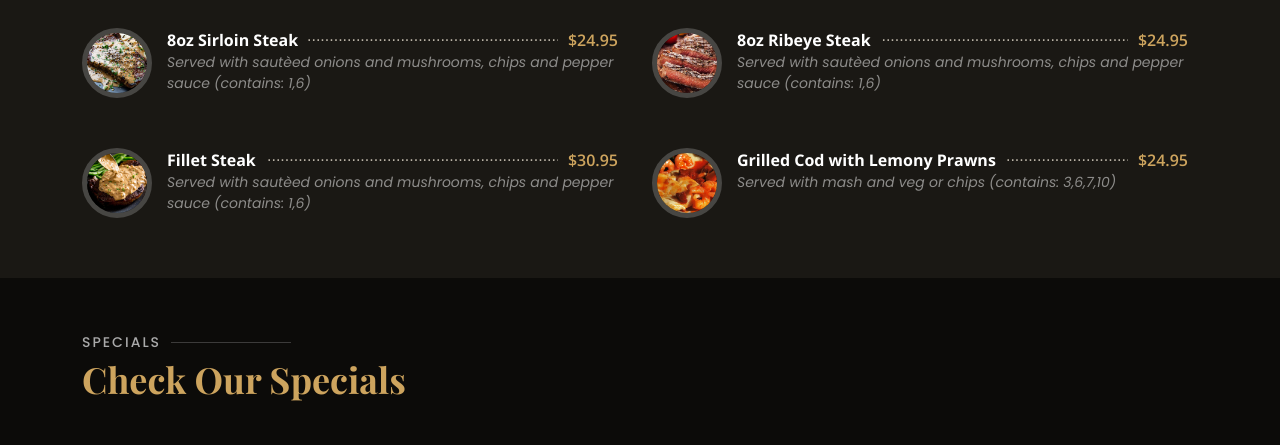
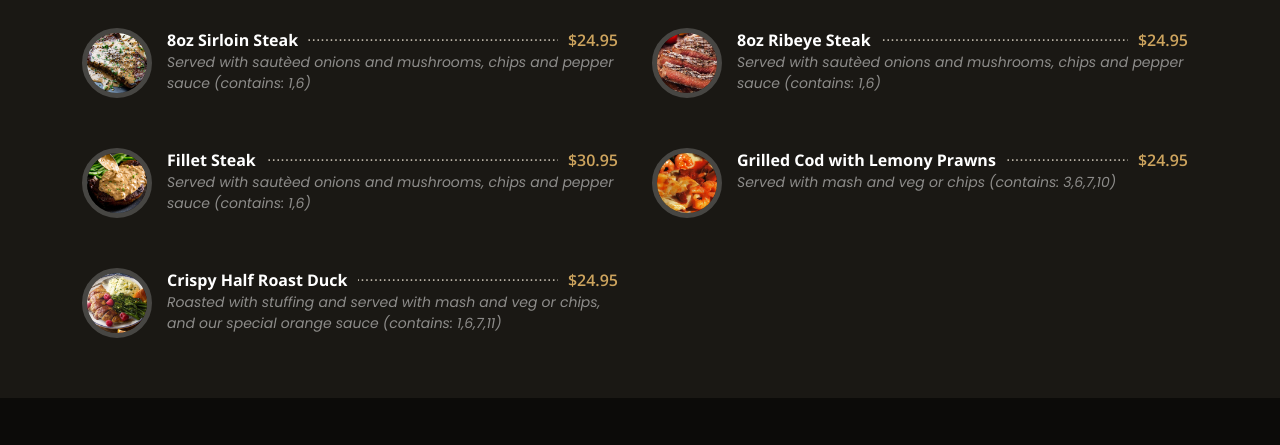
Before and after one commit to pauldzvonyk/old_house, a Flask app: page / in a window 1280 px wide. Shown: the part 4580-5025 px from the top of the page. Run offline with Flask 3, Linux system fonts and the light colour scheme; some libraries are stand-ins or nearby versions; some web fonts are replaced.

Commit message:
added roast duck to specialty

```diff
--- a/The_Old_House/templates/index.html
+++ b/The_Old_House/templates/index.html
@@ -734,6 +734,18 @@
             </div>
           </div>
 
+          <div class="col-lg-6 menu-item filter-specialty">
+            <img src="{{ url_for('static', filename='assets/img/menu/specialty/half-roast-duck.jpg') }}"
+              class="menu-img" alt="Crispy Half Roast Duck">
+            <div class="menu-content">
+              <a>Crispy Half Roast Duck</a><span>$24.95</span>
+            </div>
+            <div class="menu-ingredients">
+              Roasted with stuffing and served with mash and veg or chips, and our special orange sauce (contains:
+              1,6,7,11)
+            </div>
+          </div>
+
           <!-- End Menu Specialty Section -->
 
         </div>
```
Also changed, not shown: The_Old_House/static/assets/img/menu/specialty/half-roast-duck.jpg (added).
